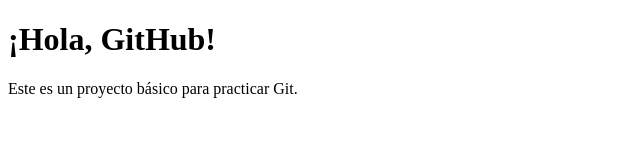
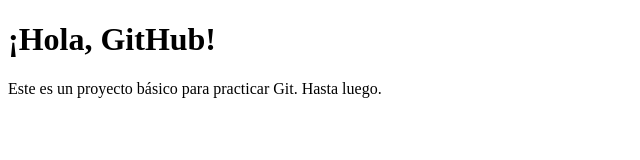
Before and after one commit to Adri3157/mi_proyecto_web, a plain HTML site: page index.html in a window 1280 px wide. Shown: the whole page, without its empty margins (0-640 px from the left). Drawn offline with Linux system fonts and the light colour scheme.

Commit message:
Cambiar parrafo en index.html

```diff
--- a/index.html
+++ b/index.html
@@ -9,7 +9,7 @@
 
 <body>
     <h1>¡Hola, GitHub!</h1>
-    <p>Este es un proyecto básico para practicar Git.</p>
+    <p>Este es un proyecto básico para practicar Git. Hasta luego.</p>
 </body>
 
 </html>
```
